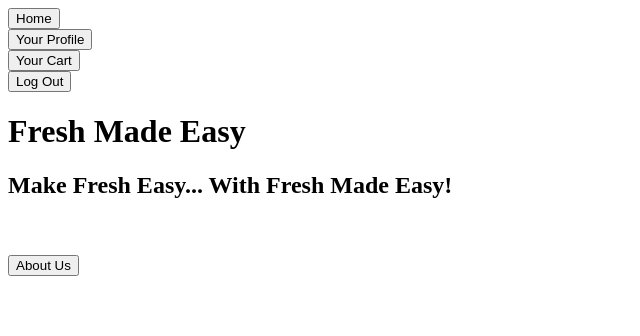
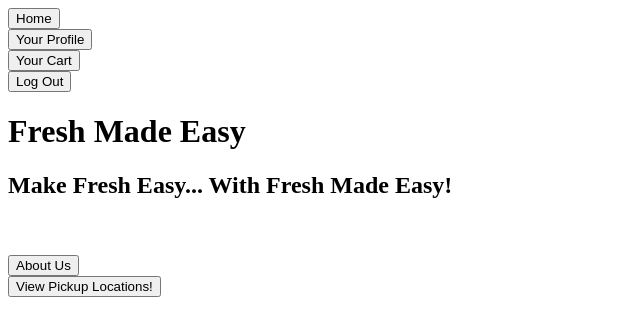
Before and after one commit to leah-ewing/Fresh-Made-Easy, a Flask app: page / in a window 1280 px wide. Shown: the top 336 px of the page, without its empty margins (0-640 px from the left). Run offline with Flask 2, Linux system fonts and the light colour scheme; the visitor is signed in with stand-in values (Sample User, id 1).

Commit message:
All Pickup Locations page

```diff
--- a/server.py
+++ b/server.py
@@ -125,6 +125,12 @@ def userProfile():
         flash("Please login.")
         return redirect('/')
 
+@app.route('/all-pickup-locations')
+def allPickupLocations():
+    """Displays all pickup locations."""
+
+    return render_template('all-pickup-locations.html')
+
 
 if __name__ == '__main__':
     connect_to_db(app)
--- a/templates/homepage.html
+++ b/templates/homepage.html
@@ -11,5 +11,9 @@
     <div class = "about-us">
       <button type = "submit" id = "about-us">About Us</button>
     </div></form>
+  <form action = "/all-pickup-locations">
+    <div class = "all-pickup-locations">
+      <button type = "submit" id = "all-pickup-locations">View Pickup Locations!</button>
+    </div></form>
 
 {% endblock %}
```
Also changed, not shown: templates/all-pickup-locations.html (added, +11 -0 lines).
